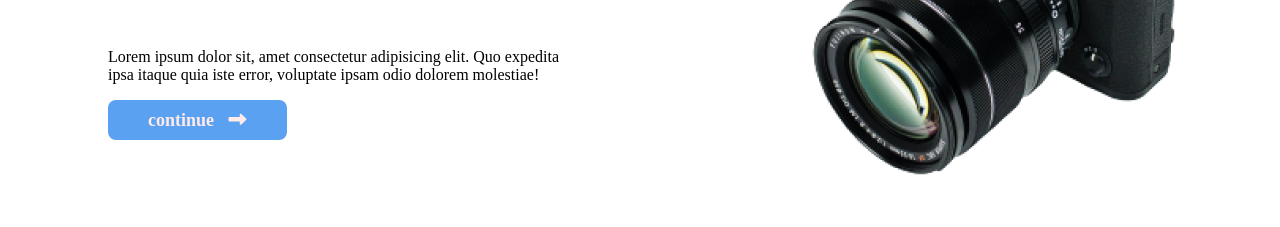
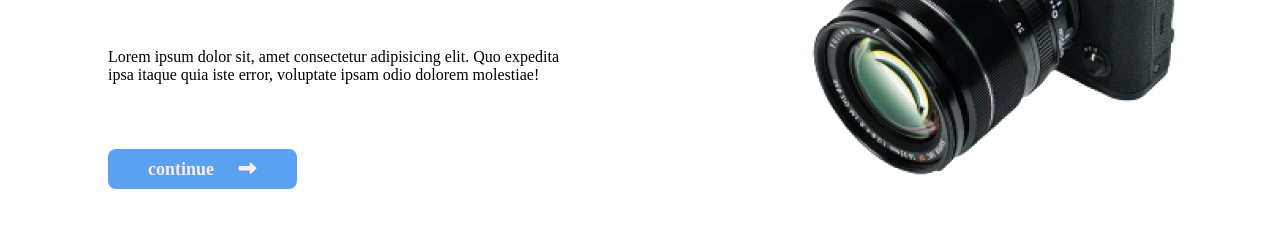
Before and after one commit to Shawon69n/assignment-2, a plain HTML site: page index.html in a window 1280 px wide. Shown: the part 299-526 px from the top of the page. Drawn offline with Linux system fonts and the light colour scheme.

Commit message:
4th-commit

```diff
--- a/css/style.css
+++ b/css/style.css
@@ -5,21 +5,31 @@ section{
 
 }
 
-/* button-css */
+/* button-css start*/
 .link-button{
     text-decoration: none;
         font-size: 18px;
         padding: 10px 40px ;
+        margin-left: 100px;
         background-color: rgb(90, 161, 241);
         border-radius: 8px;
         color:rgb(255, 235, 235);
         font-weight: 900;}
 
-        i{
-            padding-left: 10px;
+       .fa-long-arrow-alt-right{
+           padding-left: 20px;
+           margin-top: 50px;
+
+       }
+
+        .zoom-in:hover{
+            transform: scale(1.030);
+            transform-origin: left;
+            transition:.5s;
 
         }
 
+        /* button-css end --- */
 
 
 .margin-padding{
--- a/index.html
+++ b/index.html
@@ -25,26 +25,31 @@
         <!-- 1st-section -->
 
     <section>
-        <div>
+
+             <!-- 1st-div  -->
+   <div>
+
+
+
             <div class="margin-padding">
                 <h1>Choose your photographic gears</h1>
-            <p class="para">Lorem ipsum dolor sit, amet consectetur adipisicing elit. Quo expedita ipsa itaque quia iste error, voluptate ipsam odio dolorem molestiae!</p>
+            <p class="para">Lorem ipsum dolor sit, amet consectetur adipisicing elit. Quo expedita ipsa itaque quia iste error, voluptate ipsam odio dolorem molestiae!</p> </div>
 
-            <div><a  class="link-button" target="_blank" href="">continue <i class="fas fa-long-arrow-alt-right"></i></a>
-
+            <div class="zoom-in"><a  class="link-button" target="_blank" href="">continue <i class="fas fa-long-arrow-alt-right"></i>
+            </a>
 
             </div>
 
-            </div>
+    </div>
+            <!------
+                ------- 1st-div  -->
 
-
-
-        </div>
-
+        <!-- img-div  -->
 
         <div class="img-1st-sec">
             <img src="images/main-camera.png" alt="">
         </div>
+        <!-- img-div end -->
 
     </section>
 
```
